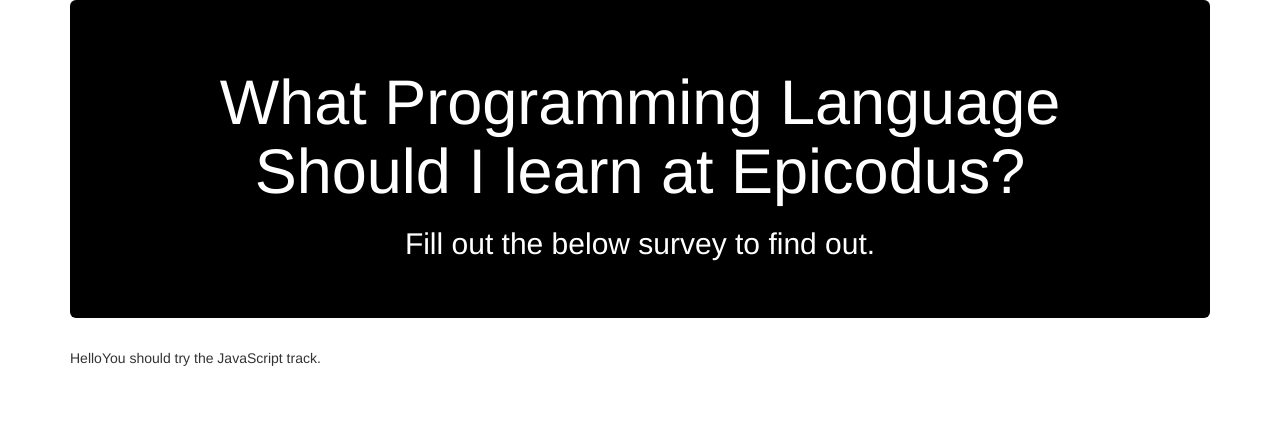
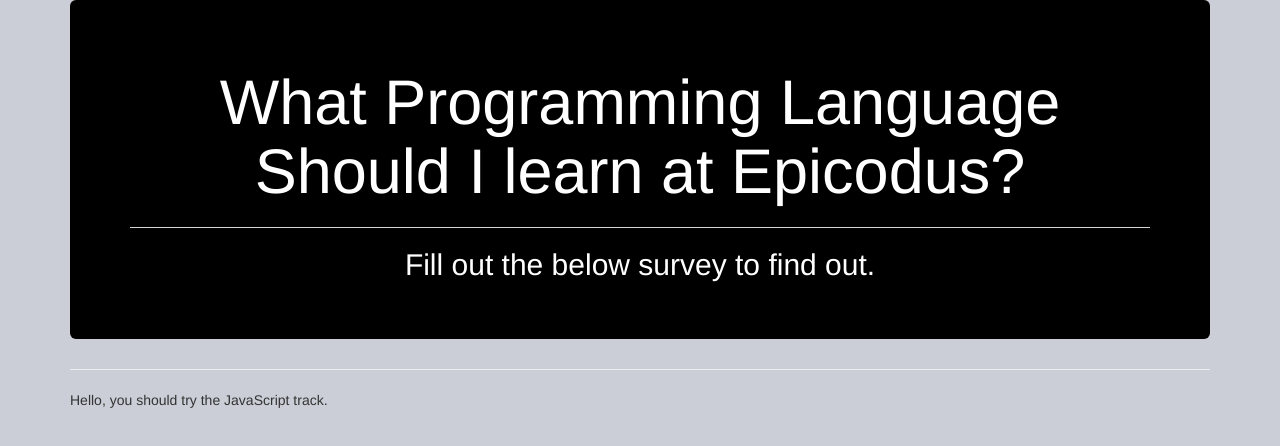
Before and after one commit to nanettegirzi/track-suggester, a plain HTML site: page index.html in a window 1280 px wide. Both pictures are taken after typing "Sample" into the empty fields and a click on the button "Submit Survey". Drawn offline with Linux system fonts and the light colour scheme.

Commit message:
add background color

```diff
--- a/css/styles.css
+++ b/css/styles.css
@@ -1,3 +1,7 @@
+body {
+  background-color: #cbced6;
+}
+
 .jumbotron {
   text-align: center;
   background-color: black;
--- a/index.html
+++ b/index.html
@@ -8,17 +8,21 @@
   <title>Epicodus Track Suggester</title>
 </head>
 <body>
+
   <div class="container">
     <div class ="jumbotron">
       <h1>What Programming Language Should I learn at Epicodus?</h1>
+      <hr class="my-4">
       <h2>Fill out the below survey to find out.</h2>
     </div>
+
+    <hr class="my-4">
 
     <form id="form">
 
       <div class="form-group" id="name">
-        <label for="person"> First and Last name</label>
-        <input id="person" class="form-control" type="text">
+        <label for="name"> First and Last name</label>
+        <input id="name" class="form-control" type="text">
       </div>
 
       <div class="form-group">
@@ -71,19 +75,19 @@
     </form>
 
     <div id="csharp">
-      <p>Hello<span class="person"!</span>You should try the C# track.</p>
+      <p>Hello, you should try the C# track.</p>
     </div>
 
     <div id="java">
-      <p>Hello<span class="person"!</span>You should try the JavaScript track.</p>
+      <p>Hello, you should try the JavaScript track.</p>
     </div>
 
     <div id="php">
-      <p>Hello<span class="person"!</span>You should try the PHP track.</p>
+      <p>Hello, you should try the PHP track.</p>
     </div>
 
     <div id="ruby">
-      <p>Hello<span class="person"!</span>You should try the Ruby/Rails track.</p>
+      <p>Hello, you should try the Ruby/Rails track.</p>
     </div>
 
 
--- a/js/scripts.js
+++ b/js/scripts.js
@@ -5,6 +5,7 @@ $(document).ready(function() {
     var application = $("select#application").val();
     var android = $("select#android").val();
     var excited = $("select#excited").val();
+
 
 
     if (language === "C#/.Net" && size === "Large Company" && android === "No") {
```
Also changed, not shown: img/computer.jpg (added).
